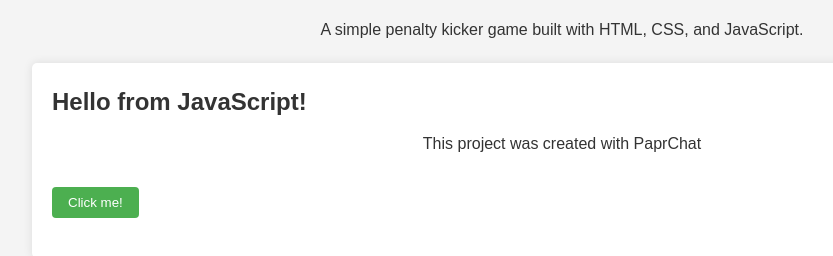
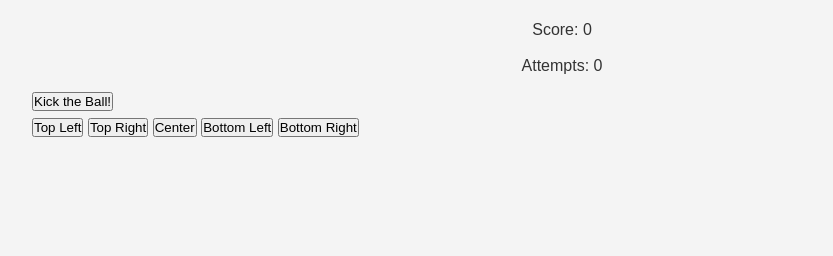
Before and after one commit to amirkabbara/penalty-kicker-game, a website: page index.html in a window 1280 px wide. Shown: the part 74-330 px from the top of the page, without its empty margins (78-911 px from the left). Drawn offline with Linux system fonts and the light colour scheme.

Commit message:
Update index.html via editor

```diff
--- a/index.html
+++ b/index.html
@@ -9,8 +9,32 @@
 <body>
   <div class="container">
     <h1>Penalty Kicker Game</h1>
-    <p>A simple penalty kicker game built with HTML, CSS, and JavaScript.</p>
-    <div id="app"></div>
+    <div id="scoreboard">
+      <p>Score: <span id="score">0</span></p>
+      <p>Attempts: <span id="attempts">0</span></p>
+    </div>
+    <div id="game-area">
+      <div id="goal">
+        <div id="goalkeeper"></div>
+        <div class="target" id="top-left"></div>
+        <div class="target" id="top-right"></div>
+        <div class="target" id="bottom-left"></div>
+        <div class="target" id="bottom-right"></div>
+        <div class="target" id="center"></div>
+        <div id="ball"></div>
+      </div>
+    </div>
+    <div id="controls">
+      <button id="kick-button">Kick the Ball!</button>
+      <div id="direction-buttons">
+        <button id="top-left-btn">Top Left</button>
+        <button id="top-right-btn">Top Right</button>
+        <button id="center-btn">Center</button>
+        <button id="bottom-left-btn">Bottom Left</button>
+        <button id="bottom-right-btn">Bottom Right</button>
+      </div>
+    </div>
+    <div id="message"></div>
   </div>
   <script src="script.js"></script>
 </body>
```
